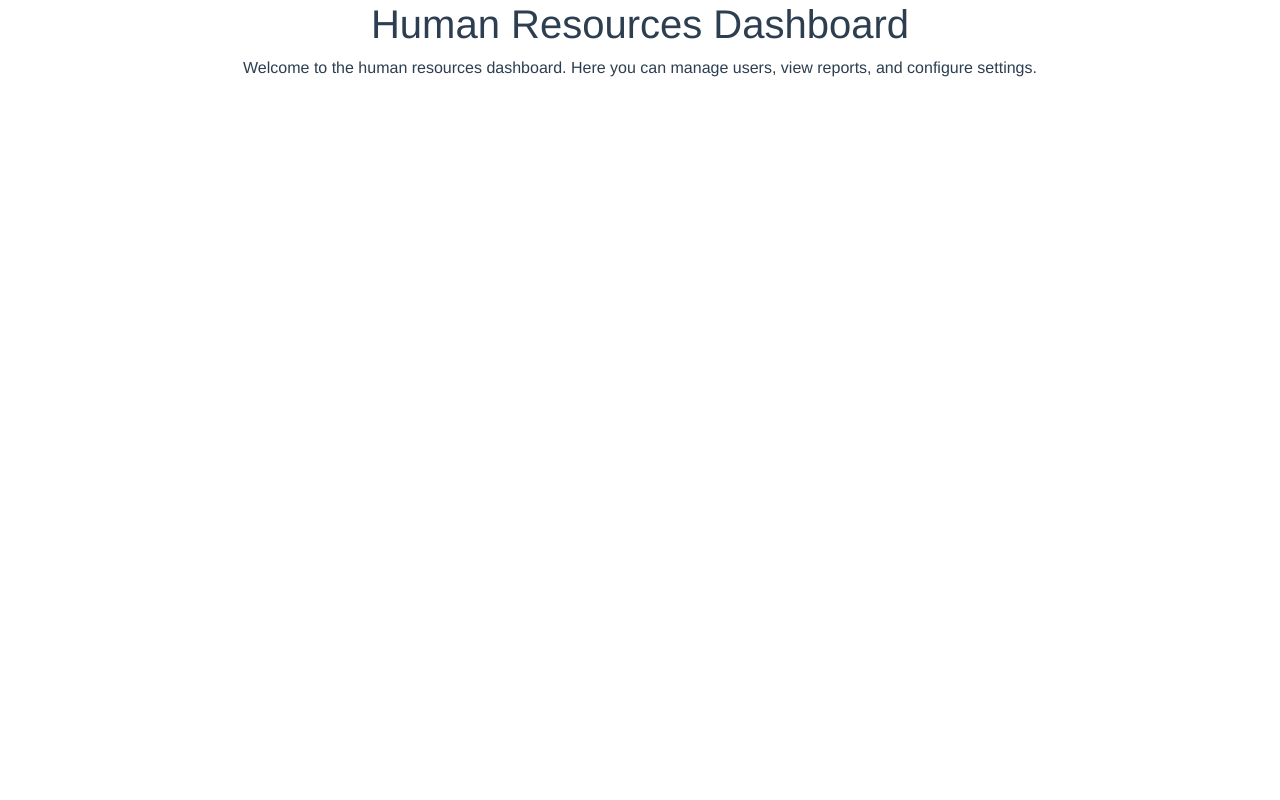
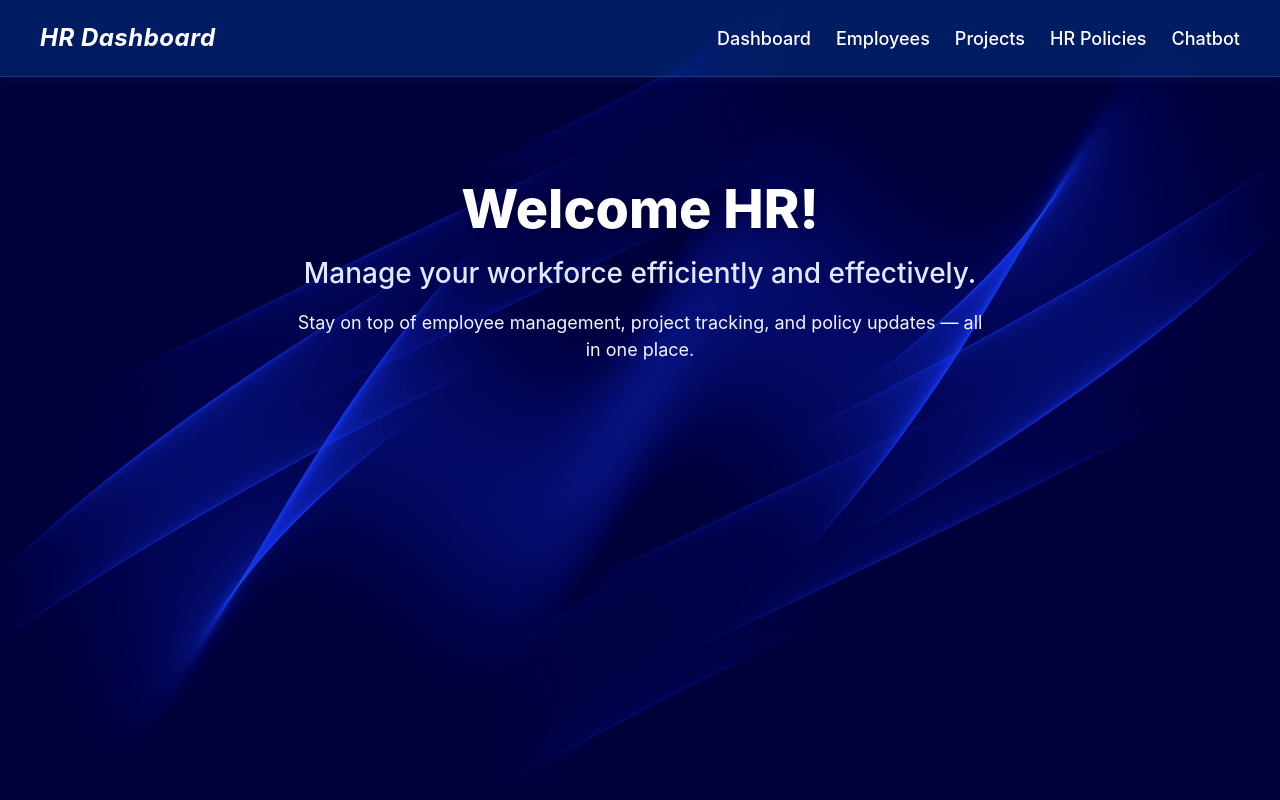
Before and after one commit to 21f3002473/soft-engg-project-sep-2025-se-SEP-25, a Vue app in the folder frontend/: page /hr/dashboard in a window 1280 px wide. Built offline with nearby package versions, Linux system fonts and the light colour scheme.

Commit message:
Update Dashboard.vue

```diff
--- a/frontend/src/components/hr/Dashboard.vue
+++ b/frontend/src/components/hr/Dashboard.vue
@@ -1,25 +1,130 @@
 <template>
-    <div class="dashboard">
-        <h1>Human Resources Dashboard</h1>
-        <p>Welcome to the human resources dashboard. Here you can manage users, view reports, and configure settings.</p>
-        <!-- Additional dashboard content goes here -->
-    </div>
+  <div class="landing-root">
+    <!-- Navbar -->
+    <nav class="navbar">
+      <div class="nav-left brand">HR Dashboard</div>
+      <div class="nav-right">
+        <router-link to="/hrdashboard" class="nav-link">Dashboard</router-link>
+        <router-link to="/employees" class="nav-link">Employees</router-link>
+        <router-link to="/projects" class="nav-link">Projects</router-link>
+        <router-link to="/hrpolicies" class="nav-link">HR Policies</router-link>
+        <router-link to="/chatbot" class="nav-link">Chatbot</router-link>
+      </div>
+    </nav>
+
+    <!-- Main Dashboard Section -->
+    <section class="hero">
+      <h1 class="welcome">Welcome HR!</h1>
+      <p class="subtitle">Manage your workforce efficiently and effectively.</p>
+      <p class="tagline">Stay on top of employee management, project tracking, and policy updates — all in one place.</p>
+    </section>
+  </div>
 </template>
-
 
 <script>
 export default {
-    name: 'HRDashboard',
-    data() {
-        return {
-            // Dashboard data properties
-        };
-    },
-    methods: {
-        // Dashboard methods
-    },
-    mounted() {
-        // Code to run when the component is mounted
-    }
+  name: "HRDashboard",
 };
 </script>
+
+<style scoped>
+.landing-root {
+  font-family:
+    Inter,
+    ui-sans-serif,
+    system-ui,
+    -apple-system,
+    'Segoe UI',
+    Roboto,
+    'Helvetica Neue',
+    Arial;
+  color: #0b1220;
+  min-height: 100vh;
+  display: flex;
+  flex-direction: column;
+  overflow-x: hidden;
+  background: url('../../assets/images/landing/landingPageBackgroundImage.png') no-repeat center
+    center/cover;
+  background-color: rgba(20, 40, 108, 0.85);
+  background-blend-mode: overlay;
+}
+
+/* Navbar */
+.navbar {
+  display: flex;
+  justify-content: space-between;
+  align-items: center;
+  background: rgba(6, 83, 179, 0.345); /* ultra-light blue tint */
+  backdrop-filter: blur(3px);
+  padding: 20px 40px;
+  border-bottom: 1px solid rgba(255, 255, 255, 0.12);
+  box-shadow: 0 2px 10px rgba(90, 160, 255, 0.08);
+  position: sticky;
+  top: 0;
+  z-index: 10;
+}
+
+.nav-left {
+  font-size: 24px;
+  color: white;
+  font-weight: 600;
+}
+
+.brand {
+  font-style: italic;
+  font-weight: 700;
+  letter-spacing: 0.5px;
+  color: #ffffff;
+}
+
+.nav-right {
+  display: flex;
+  align-items: center;
+}
+
+.nav-link {
+  color: white;
+  text-decoration: none;
+  font-size: 18px;
+  margin-left: 25px;
+  font-weight: 500;
+  transition: color 0.3s ease;
+}
+
+.nav-link:hover {
+  color: #dce3ff;
+}
+
+/* Hero Section */
+.hero {
+  text-align: center;
+  padding: 100px 20px 60px;
+  display: flex;
+  flex-direction: column;
+  align-items: center;
+  justify-content: flex-start;
+  color: white;
+  min-height: 45vh;
+}
+
+.welcome {
+  font-size: 54px;
+  font-weight: 800;
+  margin-bottom: 10px;
+  text-shadow: 0 2px 8px rgba(0, 0, 0, 0.3);
+}
+
+.subtitle {
+  font-size: 28px;
+  margin-bottom: 15px;
+  font-weight: 500;
+  color: #e2e8ff;
+}
+
+.tagline {
+  font-size: 18px;
+  max-width: 700px;
+  color: #f2f4ff;
+  margin-bottom: 25px;
+}
+</style>
```
